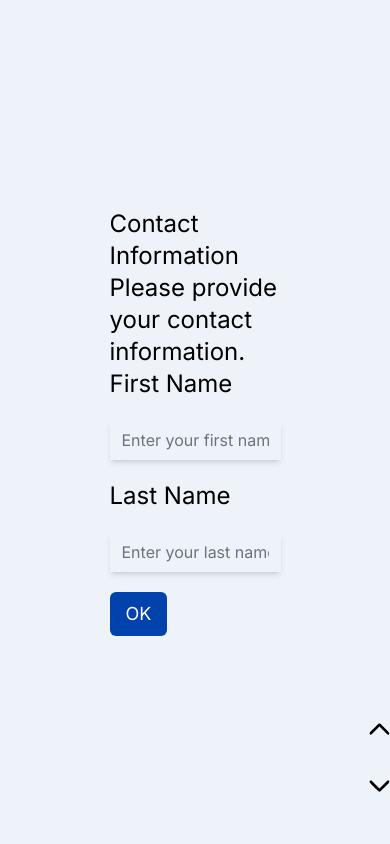
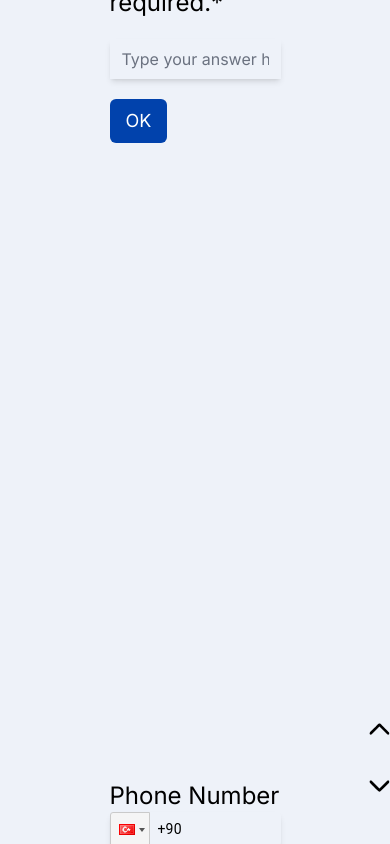
Before and after one commit to ceydacnrdl/type_form, a Next.js app: page / in a window 390 px wide. Built offline with nearby package versions, Linux system fonts and the light colour scheme; no server answers.

Commit message:
Added FieldPhone component for phone number input

```diff
--- a/components/FormBuilder/ComponentFactory.tsx
+++ b/components/FormBuilder/ComponentFactory.tsx
@@ -6,6 +6,7 @@ import FieldTextBox from "./FieldTextBox";
 import FieldRadio from "./FieldRadioButton";
 import { FieldRadioProps } from "./FieldRadioButton/types";
 import FieldContactInfo from "./FieldContactInfo";
+import FieldPhone from "./FieldPhone";
 
 const ComponentMapping: { [key: string]: React.FC<any> } = {
   text: FieldTextBox,
@@ -13,6 +14,7 @@ const ComponentMapping: { [key: string]: React.FC<any> } = {
   submit: FieldSubmit,
   radio: FieldRadio,
   contactInfo: FieldContactInfo,
+  phone: FieldPhone,
 };
 
 export default ComponentMapping;
--- a/components/FormBuilder/FieldContactInfo/index.tsx
+++ b/components/FormBuilder/FieldContactInfo/index.tsx
@@ -1,6 +1,8 @@
 import React from "react";
 import { UseFormRegister } from "react-hook-form";
 import FieldTextBox from "../FieldTextBox";
+import FieldPhone from "../FieldPhone";
+import ComponentMapping from "../ComponentFactory";
 
 function FieldContactInfo({
   id,
@@ -9,33 +11,34 @@ function FieldContactInfo({
   register,
   name,
   error,
+  control,
   validation,
-  classNameLabel,
 }: FieldContactInfoProps) {
+  console.log(validation);
+
   return (
     <div>
       <label>{label}</label>
       <p>{description}</p>
-      <FieldTextBox
-        id={`${id}_firstName`}
-        label="First Name"
-        placeholder="Enter your first name"
-        register={register}
-        name={`${name}.firstName`}
-        error={error?.firstName}
-        validation={validation?.firstName}
-        classNameLabel="bg-red"
-      />
-      <FieldTextBox
-        id={`${id}_lastName`}
-        label="Last Name"
-        placeholder="Enter your last name"
-        register={register}
-        name={`${name}.lastName`}
-        error={error?.lastName}
-        validation={validation?.lastName}
-        classNameLabel="bg-red"
-      />
+
+      {Object.keys(validation).map((key) => {
+        const field = validation[key];
+        const Component = ComponentMapping[field.type];
+        return (
+          <Component
+            key={key}
+            id={`${id}_${key}`}
+            label={field.label || key}
+            placeholder={field.placeholder}
+            register={register}
+            name={`${name}.${key}`}
+            error={error?.[key]}
+            validation={field}
+            control={control}
+            classNameLabel="bg-red"
+          />
+        );
+      })}
     </div>
   );
 }
--- a/components/FormBuilder/FieldContactInfo/type.d.ts
+++ b/components/FormBuilder/FieldContactInfo/type.d.ts
@@ -2,6 +2,7 @@ interface FieldContactInfoProps {
   id: string;
   label: string;
   description: string;
+  control: any;
   register: UseFormRegister<any>;
   name: string;
   error: any;
--- /dev/null
+++ b/components/FormBuilder/FieldEmail/index.tsx
@@ -0,0 +1,5 @@
+import React from "react";
+
+export default function FieldEmail() {
+  return <div>FieldEmail</div>;
+}
--- /dev/null
+++ b/components/FormBuilder/FieldPhone/index.tsx
@@ -0,0 +1,52 @@
+import React from "react";
+import PhoneInput from "react-phone-input-2";
+import "react-phone-input-2/lib/style.css";
+import { FieldPhoneProps } from "./types";
+import { Controller } from "react-hook-form";
+
+export default function FieldPhone({
+  id,
+  label,
+  register,
+  description,
+  name,
+  error,
+  control,
+  validation,
+}: FieldPhoneProps) {
+  return (
+    <div className="form-control">
+      <label className="block mb-2" htmlFor={id}>
+        {label}
+
+        <Controller
+          control={control}
+          name="phone"
+          rules={{ required: true }}
+          render={({ field: { ref, ...field } }) => (
+            <PhoneInput
+              {...field}
+              inputProps={{
+                ref,
+                required: true,
+                autoFocus: true,
+              }}
+              country={"tr"}
+              regions={["america", "europe", "asia", "oceania", "africa"]}
+              countryCodeEditable={true}
+              specialLabel={"Player Mobile Number"}
+              inputStyle={{
+                width: "100%",
+                display: "block",
+                backgroundColor: "transparent",
+                boxShadow:
+                  "0 4px 6px -1px rgba(0, 0, 0, 0.1), 0 2px 4px -1px rgba(0, 0, 0, 0.06)",
+                border: "0",
+              }}
+            />
+          )}
+        />
+      </label>
+    </div>
+  );
+}
--- /dev/null
+++ b/components/FormBuilder/FieldPhone/types.d.ts
@@ -0,0 +1,12 @@
+export interface FieldPhoneProps {
+  id: string;
+  label: string;
+  register: any;
+  description?: string;
+  name: string;
+  control: any;
+  error?: {
+    message?: string;
+  };
+  validation?: any;
+}
--- a/components/FormBuilder/FieldTextBox/types.d.ts
+++ b/components/FormBuilder/FieldTextBox/types.d.ts
@@ -18,7 +18,7 @@ interface FieldTextBoxProps {
 }
 
 interface FieldSchema {
-  type: "text" | "select" | "submit" | "radio" | "contactInfo";
+  type: "text" | "select" | "submit" | "radio" | "contactInfo" | "phone";
   description?: string | JSX.Element;
   placeholder?: string;
   classNameLabel?: string;
--- a/components/FormBuilder/index.tsx
+++ b/components/FormBuilder/index.tsx
@@ -13,7 +13,9 @@ export default function FormBuilder({
   onSubmit,
   defaultValues = {},
 }: FormBuilderProps) {
-  const { register, handleSubmit, formState } = useForm({ defaultValues });
+  const { register, handleSubmit, formState, control } = useForm({
+    defaultValues,
+  });
   const { errors } = formState;
 
   return (
@@ -34,6 +36,7 @@ export default function FormBuilder({
               error={errors[fieldName] as any}
               options={field.options ?? ([] as any)}
               validation={field.validation}
+              control={control}
               isDisabled={formState.isSubmitting}
             />
           );
--- a/components/Slider/index.tsx
+++ b/components/Slider/index.tsx
@@ -10,14 +10,43 @@ import { useFetchAllComponents } from "@/hooks/useFetchAllComponents";
 const OPTIONS: EmblaOptionsType = { axis: "y" };
 
 const FORM_SCHEMA: FormSchema = {
+  email: {
+    type: "text",
+    placeholder: "Type your answer here.aOSDGVpğIKASDOPgvujs<ıofuj..",
+    description: "",
+    label:
+      "Alright, here we go. What’s your full name? This question is required.*",
+    validation: { required: "Please fill this in" },
+  },
+  phone: {
+    type: "phone",
+    label: "Phone Number",
+    description: "Please provide your phone number.",
+    validation: { required: "Phone number is required" },
+  },
   contactInfo: {
     type: "contactInfo",
     label: "Contact Information",
     description: "Please provide your contact information.",
     classNameLabel: "bg-yellow-500",
     validation: {
-      firstName: { required: "First name is required" },
-      lastName: { required: "Last name is required" },
+      firstName: {
+        type: "text",
+        label: "First Name",
+        placeholder: "Jane",
+        required: "First name is required",
+      },
+      lastName: {
+        type: "text",
+        label: "Last Name",
+        placeholder: "Smith",
+        required: "Last name is required",
+      },
+      phone: {
+        type: "phone",
+        label: "Phone Number",
+        required: "Phone number is required",
+      },
     },
   },
   radioAsk: {
@@ -74,6 +103,7 @@ const FORM_SCHEMA: FormSchema = {
   },
 };
 
+console.log("FORM_SCHEMA", FORM_SCHEMA);
 export default function Slider() {
   const { data, isLoading } = useFetchAllComponents();
   const schema = data ? data : FORM_SCHEMA;
--- a/package.json
+++ b/package.json
@@ -17,6 +17,7 @@
     "react": "^18.3.1",
     "react-dom": "^18.3.1",
     "react-hook-form": "^7.53.0",
+    "react-phone-input-2": "^2.15.1",
     "swiper": "^11.1.10"
   },
   "devDependencies": {
```
Also changed, not shown: 2 other files (tests, documents, lock files or other folders).
